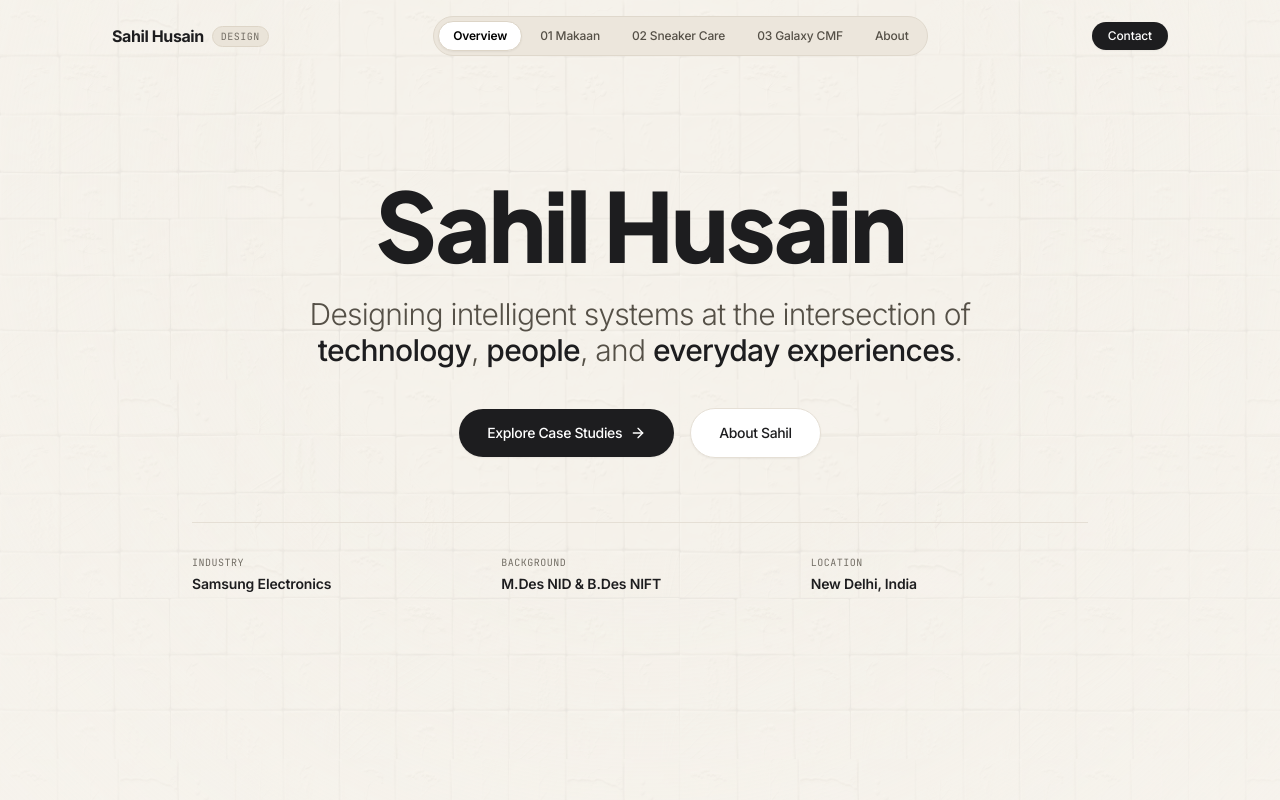
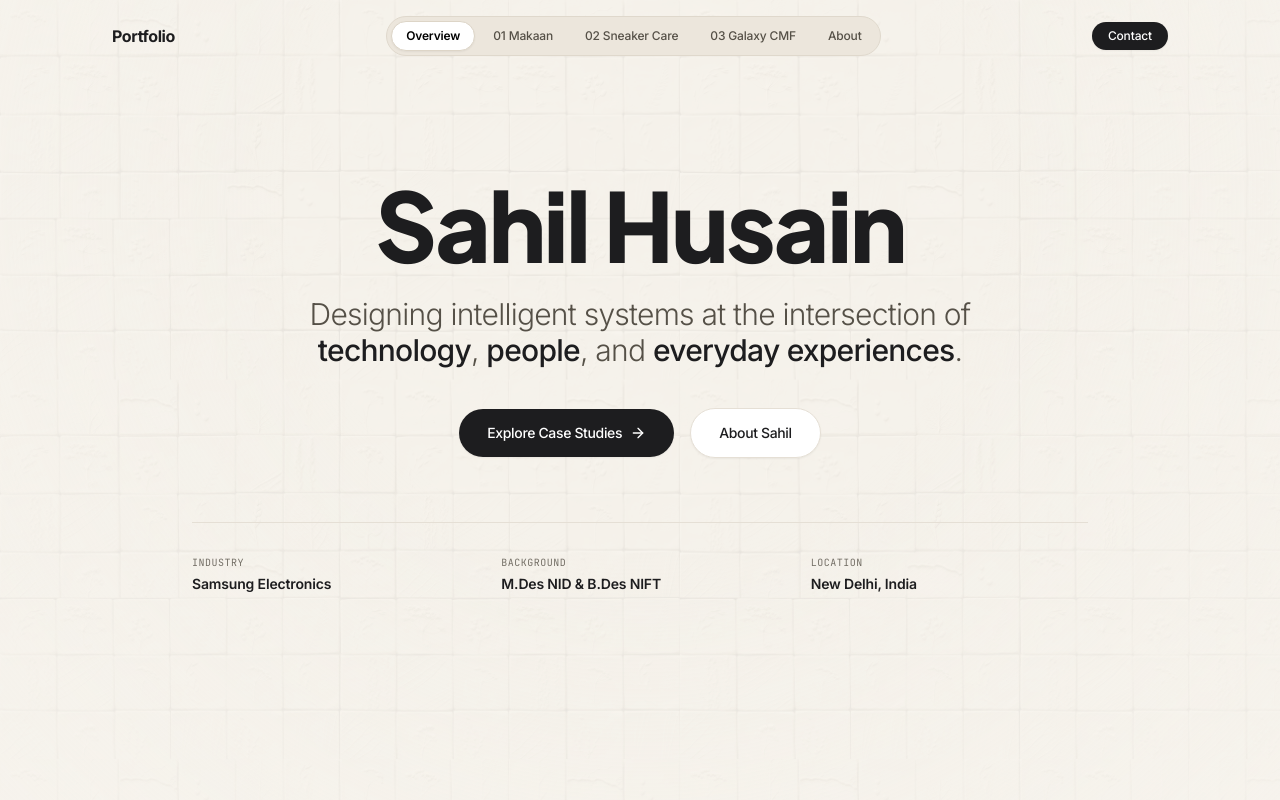
Before and after one commit to TechieAakash/sahil_portfolio, a React (Vite) app: page / in a window 1280 px wide. Shown: the top 800 px of the page. Built offline with nearby package versions, Linux system fonts and the light colour scheme; the HTML template or start-up script is replaced by a standard one.

Commit message:
feat: update top-left navbar branding to Portfolio

```diff
--- a/src/components/Navbar.tsx
+++ b/src/components/Navbar.tsx
@@ -36,16 +36,13 @@ export const Navbar: React.FC<NavbarProps> = ({ currentView, onNavigate }) => {
       }`}
     >
       <div className="max-w-6xl mx-auto px-6 md:px-12 flex items-center justify-between">
-        {/* Left: Apple-style Minimal Name */}
+        {/* Left: Apple-style Minimal Portfolio Branding */}
         <button
           onClick={() => handleNavClick('home')}
           className="group flex items-center gap-2 focus:outline-none"
         >
           <span className="font-bold text-sm md:text-base tracking-tight text-[#1D1D1F] group-hover:text-black transition-colors">
-            Sahil Husain
-          </span>
-          <span className="hidden sm:inline-block px-2 py-0.5 rounded-full bg-[#EAE4D9] border border-[#DDD5C7] text-[10px] font-mono text-[#736E65] tracking-wider uppercase">
-            Design
+            Portfolio
           </span>
         </button>
 
```
